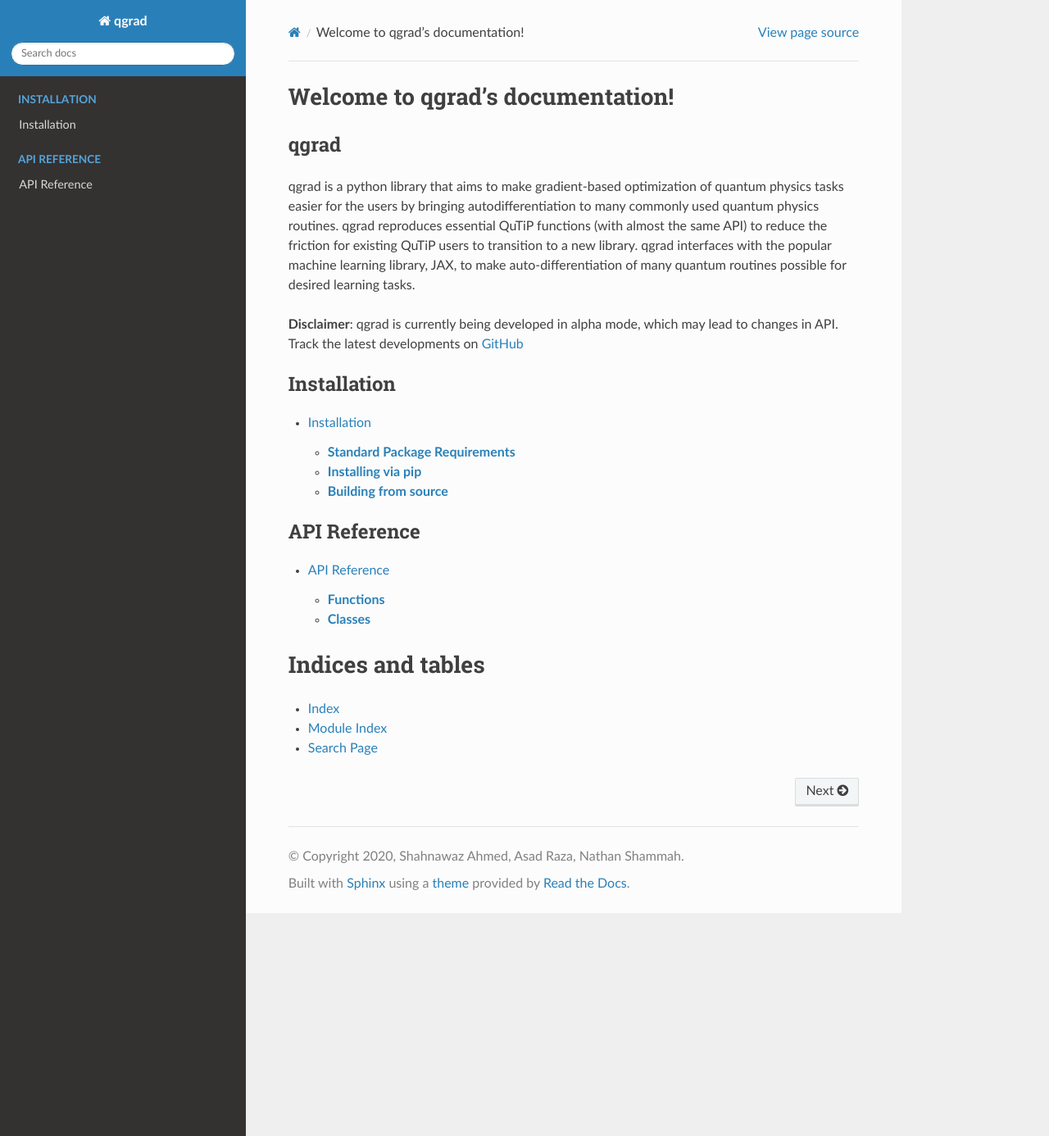
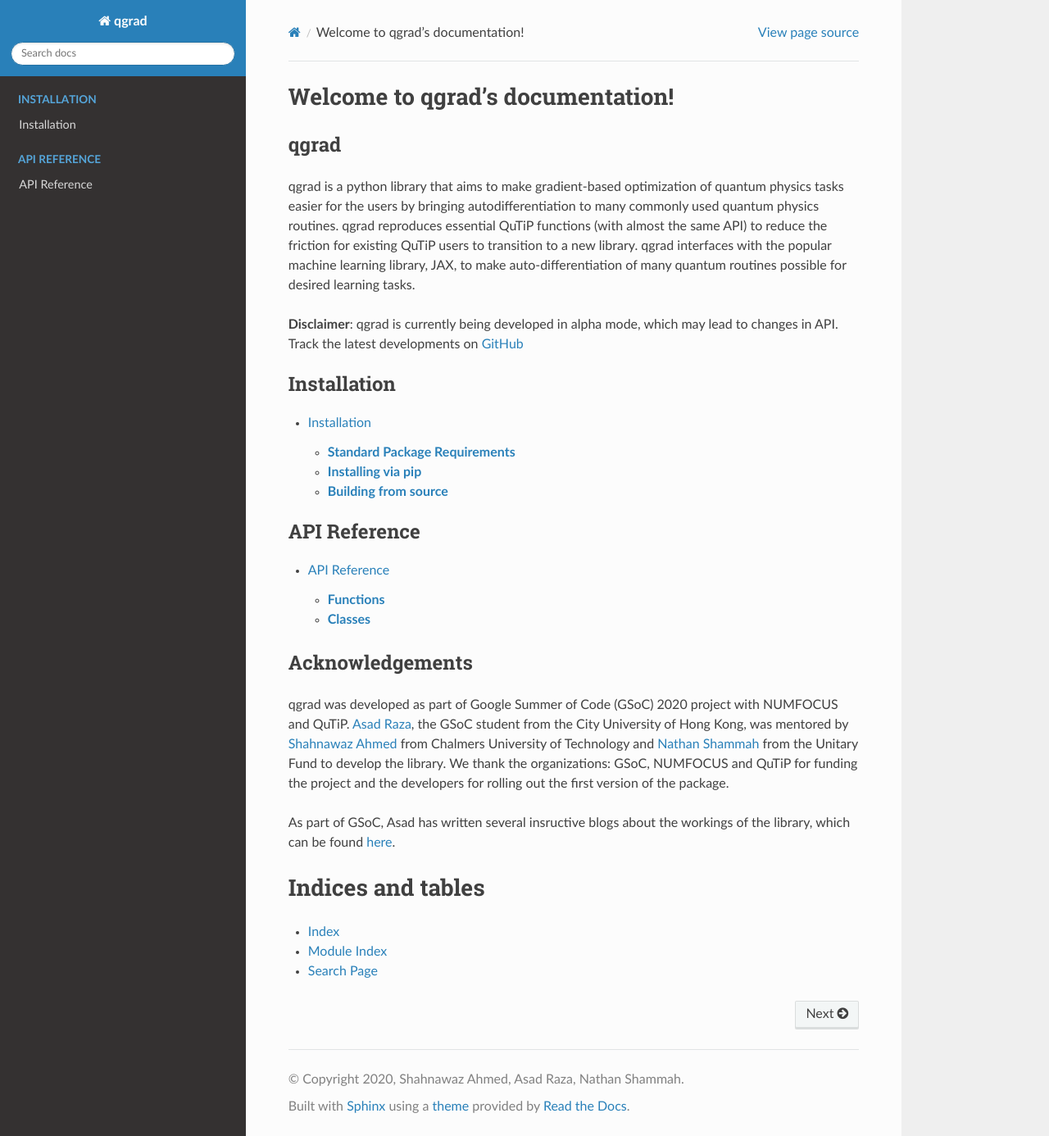
Before and after one commit to qgrad/qgrad, a Sphinx documentation site: the page built from docs/source/index.rst, in a window 1280 px wide and 1386 px high. Shown: the whole window at 82% size. Built offline with Sphinx 7.4.7 and the Read the Docs theme 2.0.0, drawn with Linux system fonts in a browser that asks for light colours; pages that are not in the unit, such as notebooks, are missing from menus.

Commit message:
added acknowledgements

```diff
--- a/docs/source/index.rst
+++ b/docs/source/index.rst
@@ -45,6 +45,26 @@ changes in API. Track the latest developments on `GitHub <https://github.com/qgr
    api.rst
 
 
+
+Acknowledgements
+#################
+
+qgrad was developed as part of Google Summer of Code (GSoC) 2020
+project with NUMFOCUS and QuTiP. `Asad Raza <https://araza6.github.io/>`_, the GSoC student
+from the City University of Hong Kong,
+was mentored by `Shahnawaz Ahmed <http://sahmed.in/>`_
+from Chalmers University of Technology
+and `Nathan Shammah <https://nathanshammah.com/>`_ from
+the Unitary Fund to
+develop the library. We thank the organizations:
+GSoC, NUMFOCUS and QuTiP for funding the
+project and the developers for rolling out the first
+version of the package.
+
+As part of GSoC, Asad has written
+several insructive blogs about the workings of the library, which
+can be found `here <https://araza6.github.io/posts/>`_.
+
 Indices and tables
 ==================
 
```
